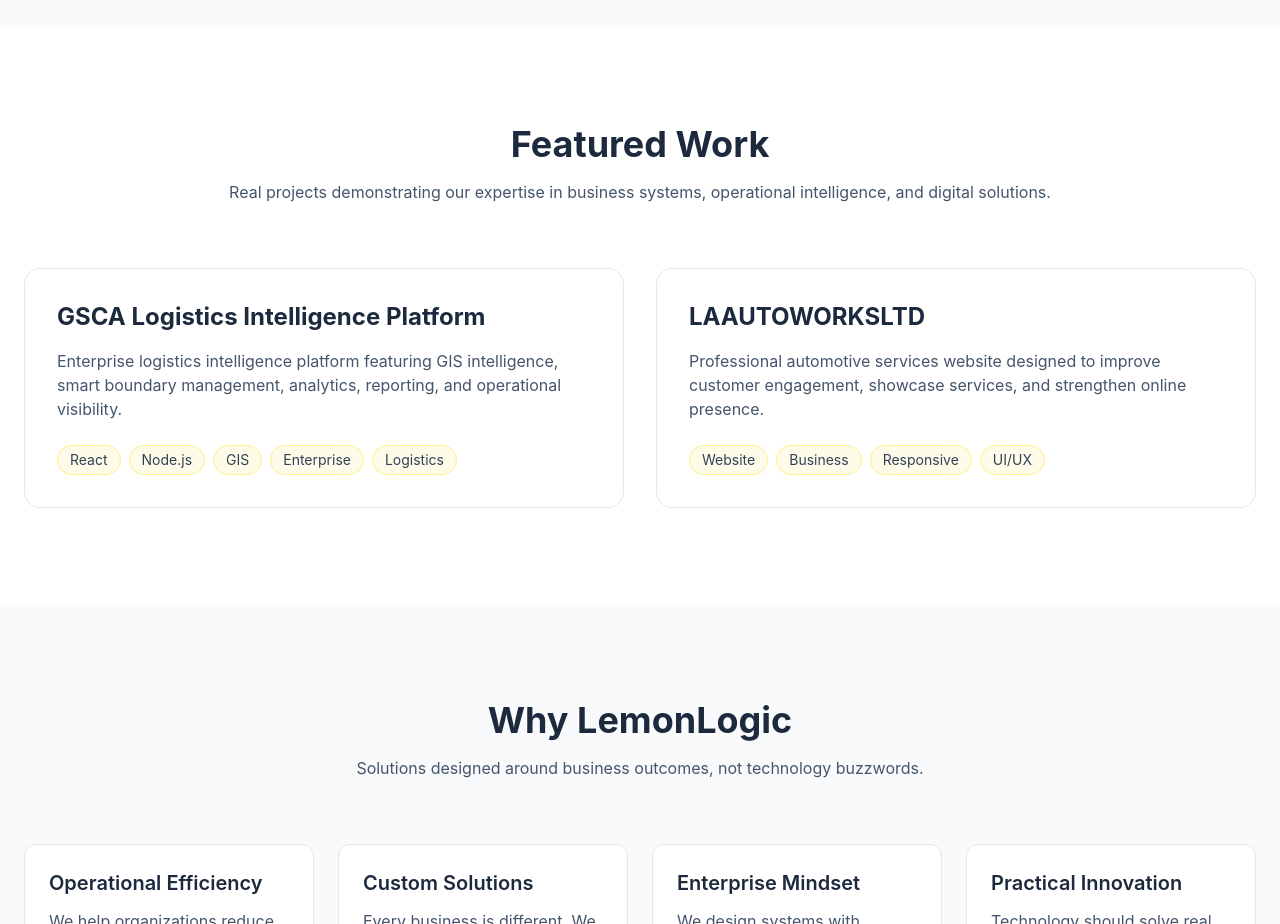
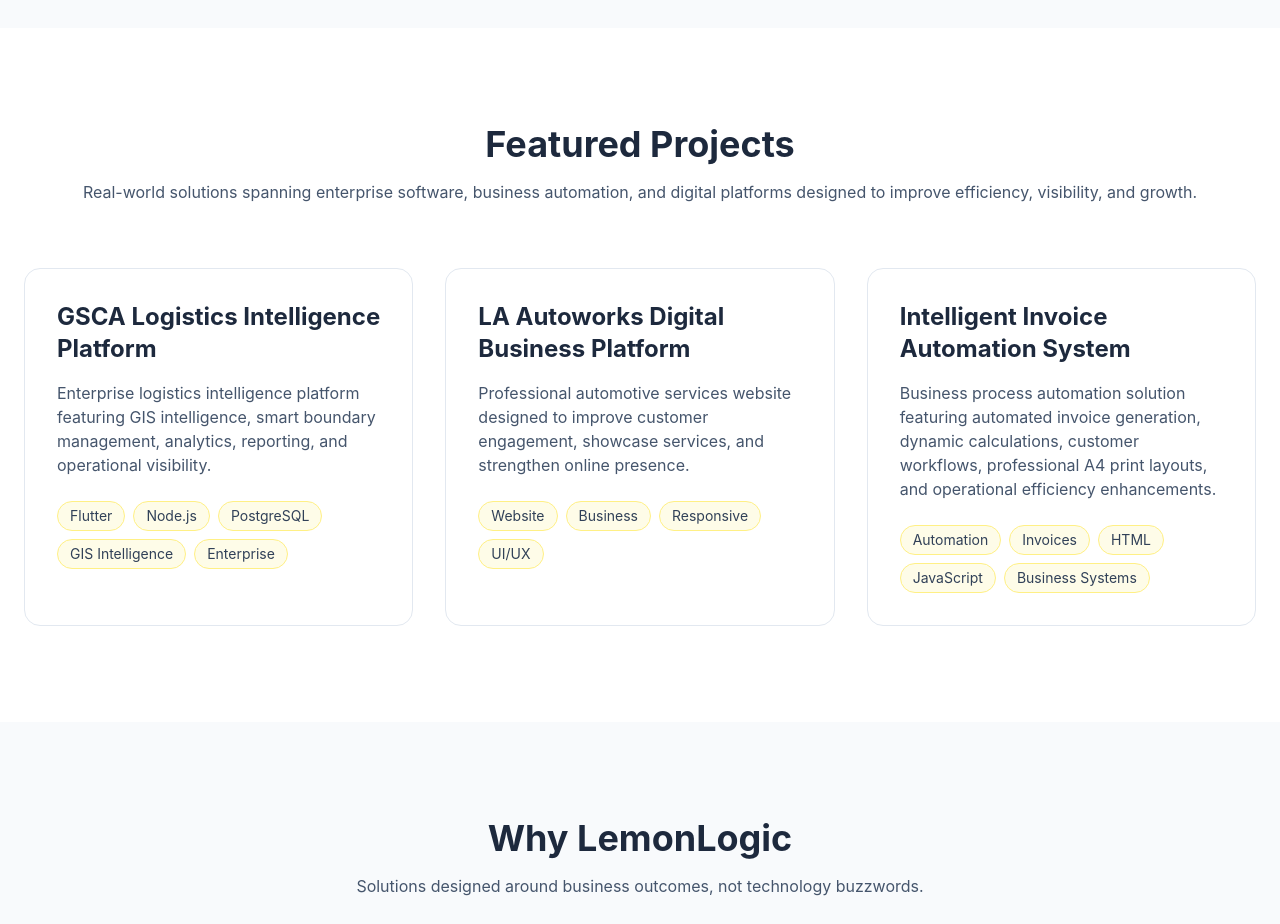
Before and after one commit to olaric8/lemonlogic-website, a React (Vite) app: page / in a window 1280 px wide. Shown: the part 1260-2184 px from the top of the page. Built offline with nearby package versions, Linux system fonts and the light colour scheme.

Commit message:
Expand featured projects portfolio

```diff
--- a/src/components/Portfolio.jsx
+++ b/src/components/Portfolio.jsx
@@ -5,15 +5,15 @@
       description:
         "Enterprise logistics intelligence platform featuring GIS intelligence, smart boundary management, analytics, reporting, and operational visibility.",
       tags: [
-        "React",
-        "Node.js",
-        "GIS",
-        "Enterprise",
-        "Logistics",
-      ],
+  "Flutter",
+  "Node.js",
+  "PostgreSQL",
+  "GIS Intelligence",
+  "Enterprise",
+],
     },
     {
-      title: "LAAUTOWORKSLTD",
+      title: "LA Autoworks Digital Business Platform",
       description:
         "Professional automotive services website designed to improve customer engagement, showcase services, and strengthen online presence.",
       tags: [
@@ -23,25 +23,35 @@
         "UI/UX",
       ],
     },
+    {
+      title: "Intelligent Invoice Automation System",
+      description:
+        "Business process automation solution featuring automated invoice generation, dynamic calculations, customer workflows, professional A4 print layouts, and operational efficiency enhancements.",
+      tags: [
+        "Automation",
+        "Invoices",
+        "HTML",
+        "JavaScript",
+        "Business Systems",
+      ],
+    },
   ];
 
   return (
     <section id="portfolio" className="py-24 bg-white">
       <div className="max-w-7xl mx-auto px-6">
-
         <div className="text-center mb-16">
           <h2 className="text-4xl font-bold">
-            Featured Work
+            Featured Projects
           </h2>
-
           <p className="mt-4 text-slate-600">
-            Real projects demonstrating our expertise in business systems,
-            operational intelligence, and digital solutions.
+            Real-world solutions spanning enterprise software, business automation,
+            and digital platforms designed to improve efficiency, visibility,
+            and growth.
           </p>
         </div>
 
-        <div className="grid lg:grid-cols-2 gap-8">
-
+        <div className="grid md:grid-cols-2 xl:grid-cols-3 gap-8">
           {projects.map((project) => (
             <div
               key={project.title}
@@ -50,11 +60,9 @@
               <h3 className="text-2xl font-bold mb-4">
                 {project.title}
               </h3>
-
               <p className="text-slate-600 mb-6">
                 {project.description}
               </p>
-
               <div className="flex flex-wrap gap-2">
                 {project.tags.map((tag) => (
                   <span
@@ -67,9 +75,7 @@
               </div>
             </div>
           ))}
-
         </div>
-
       </div>
     </section>
   );
```
